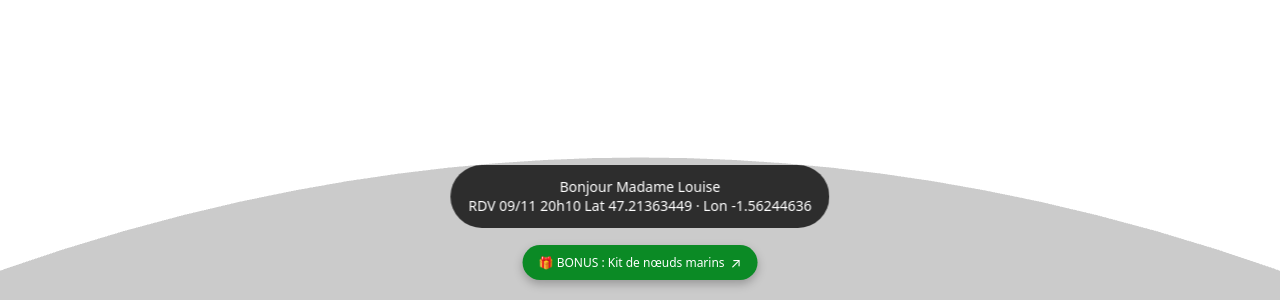
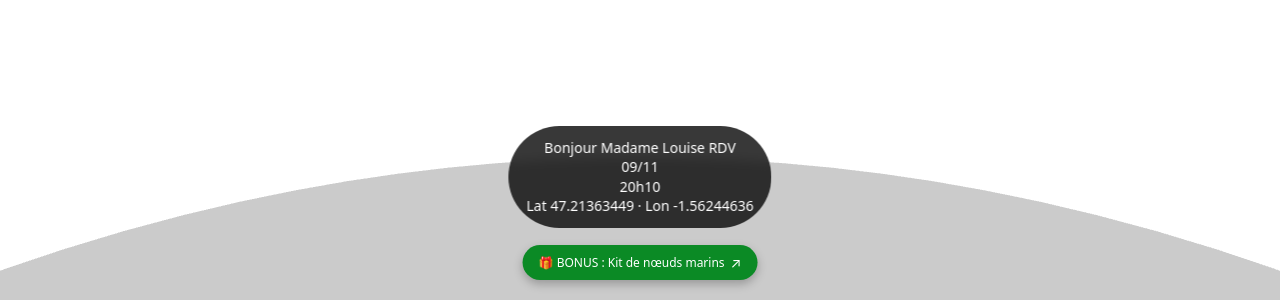
Before and after one commit to Mathias-Hoffmann/watermelon-ghpages, a React (Vite) app: page / in a window 1280 px wide. Shown: the part 500-800 px from the top of the page. Built offline with nearby package versions, Linux system fonts and the light colour scheme; no server answers.

Commit message:
Update message / colors

```diff
--- a/src/App.jsx
+++ b/src/App.jsx
@@ -234,8 +234,10 @@ const App = () => {
           whiteSpace: "nowrap"
         }}
       >
-        Bonjour Madame Louise<br />
-        RDV 09/11 20h10
+        Bonjour Madame Louise
+        RDV<br />
+        09/11<br />
+        20h10<br />
         Lat 47.21363449 · Lon -1.56244636
       </div>
 
```
